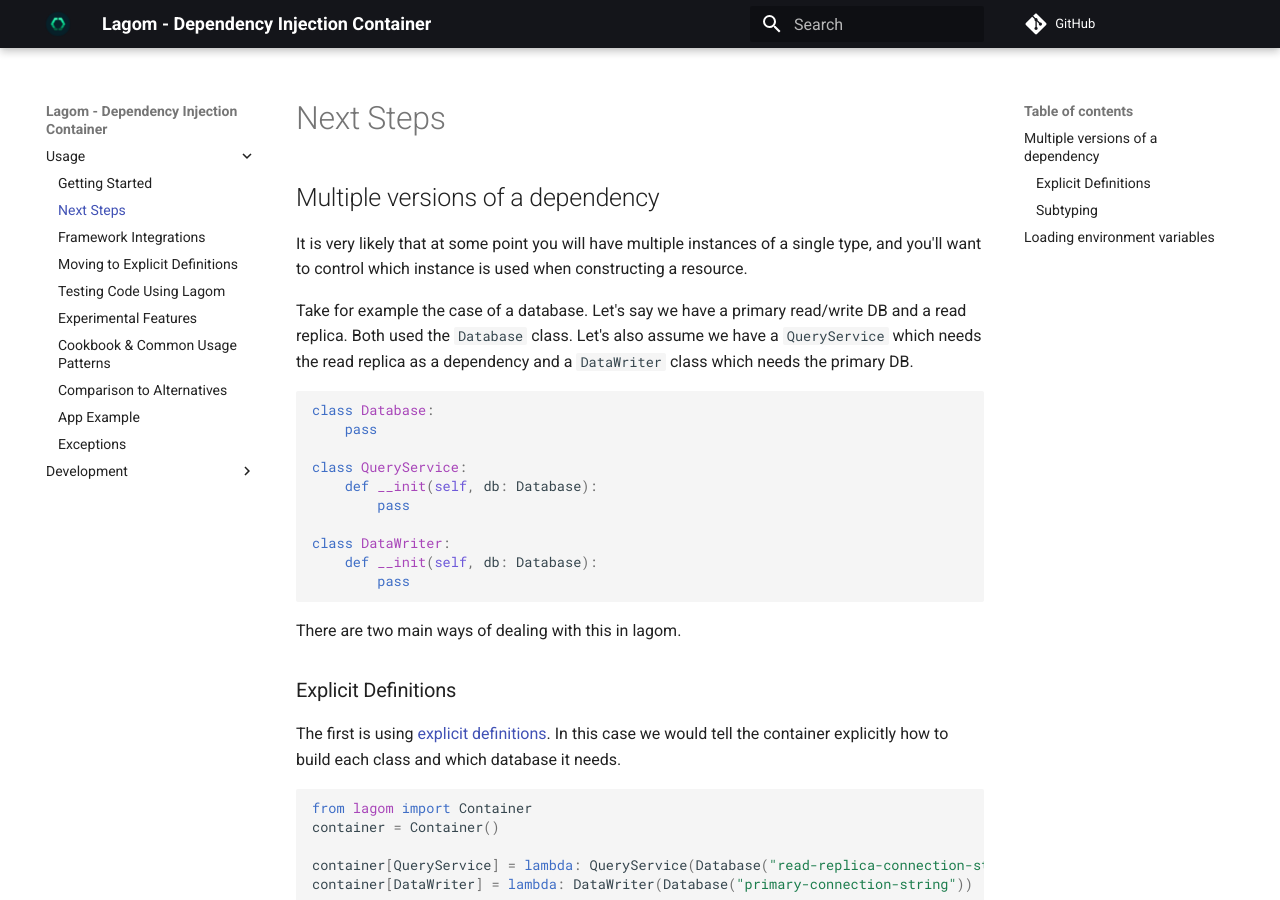
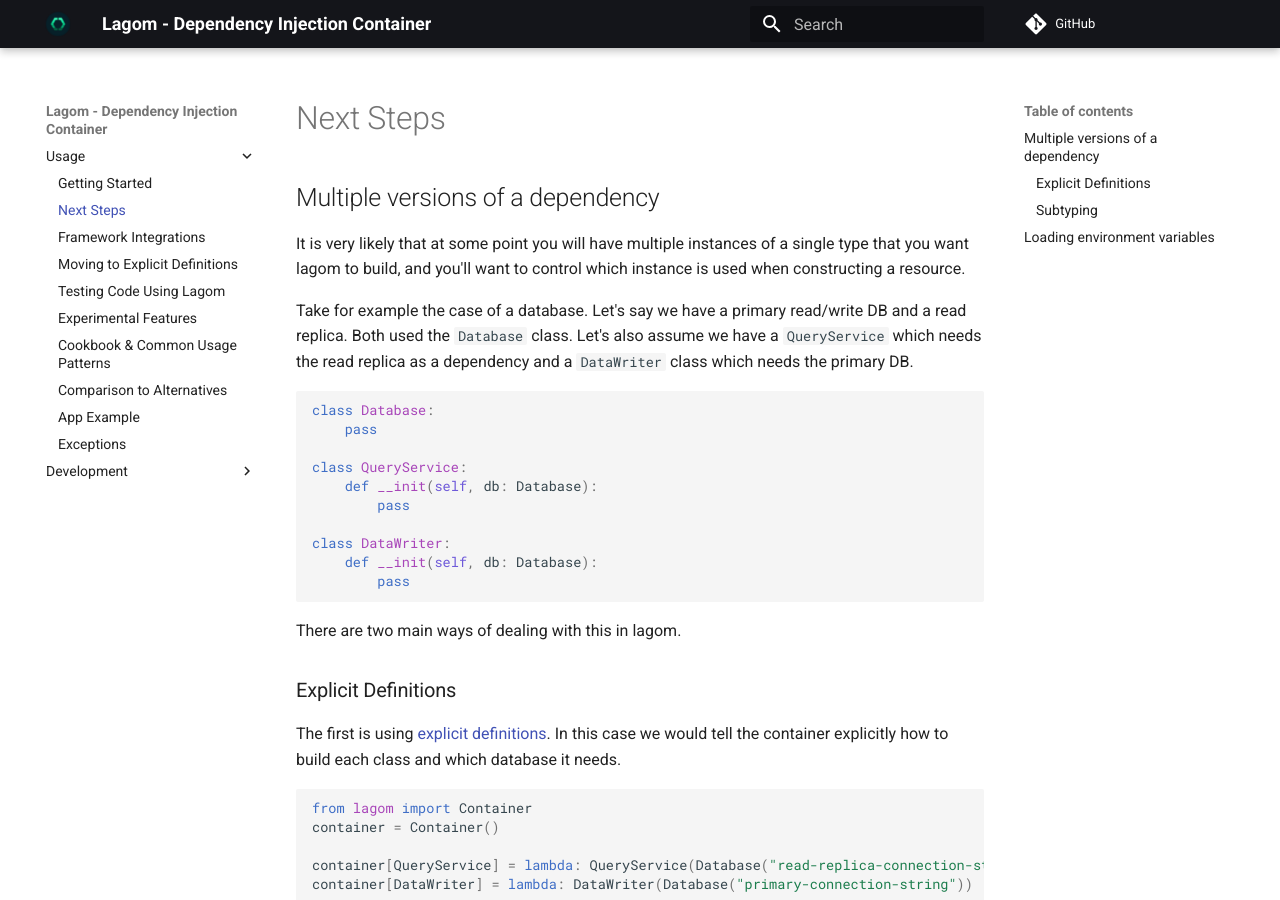
Before and after one commit to meadsteve/lagom, an MkDocs documentation site: the page built from docs/next_steps.md, in a window 1280 px wide and 900 px high. Built offline with MkDocs 1.6.1 and Material for MkDocs 9.7.7, drawn with Linux system fonts in a browser that asks for light colours; comment, search, counter and statistics services are not loaded.

Commit message:
Update next_steps.md

```diff
--- a/docs/next_steps.md
+++ b/docs/next_steps.md
@@ -1,7 +1,7 @@
 # Next Steps
 
 ## Multiple versions of a dependency
-It is very likely that at some point you will have multiple instances of a single type, and you'll
+It is very likely that at some point you will have multiple instances of a single type that you want lagom to build, and you'll
 want to control which instance is used when constructing a resource.
 
 Take for example the case of a database. Let's say we have a primary read/write DB and a read replica.
```
